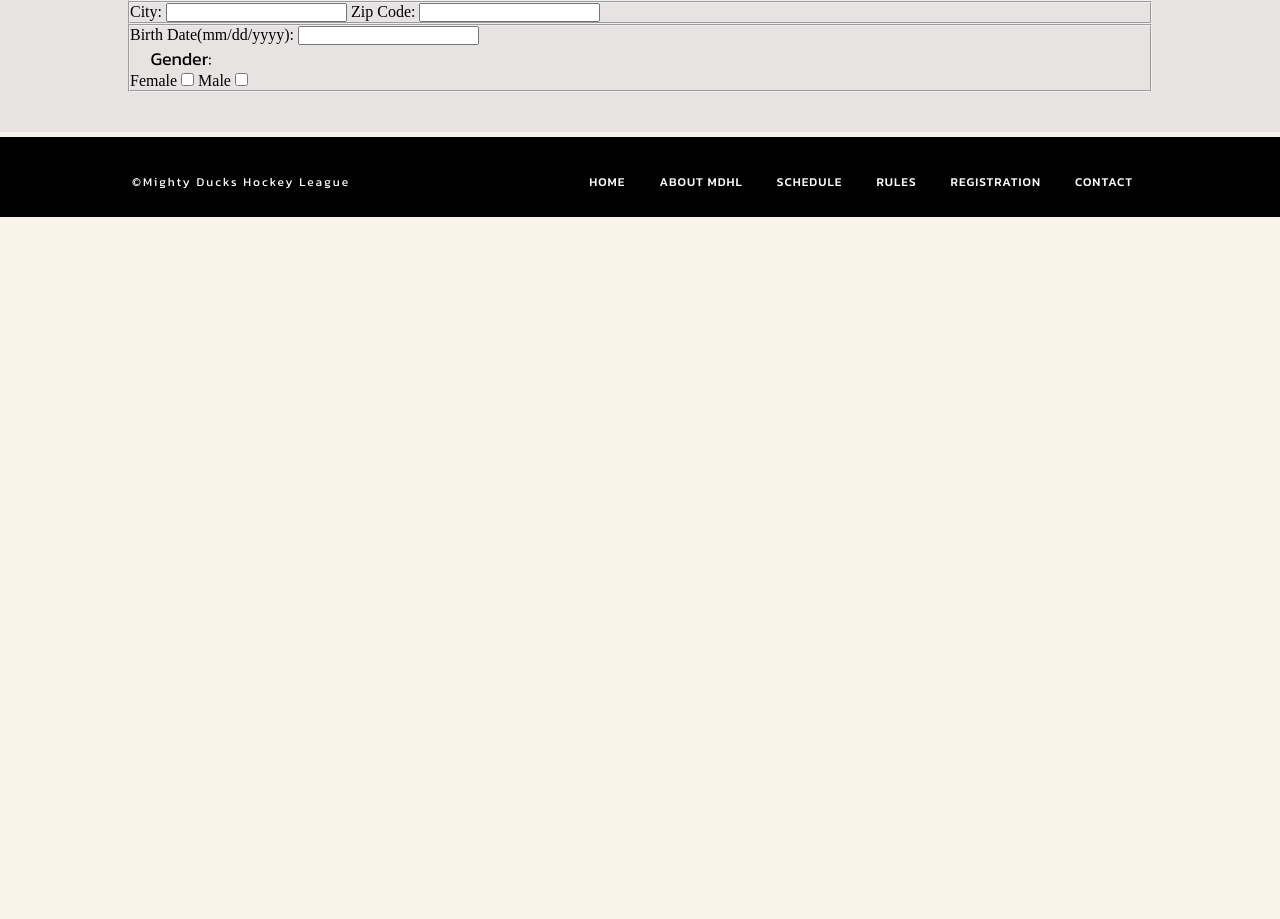
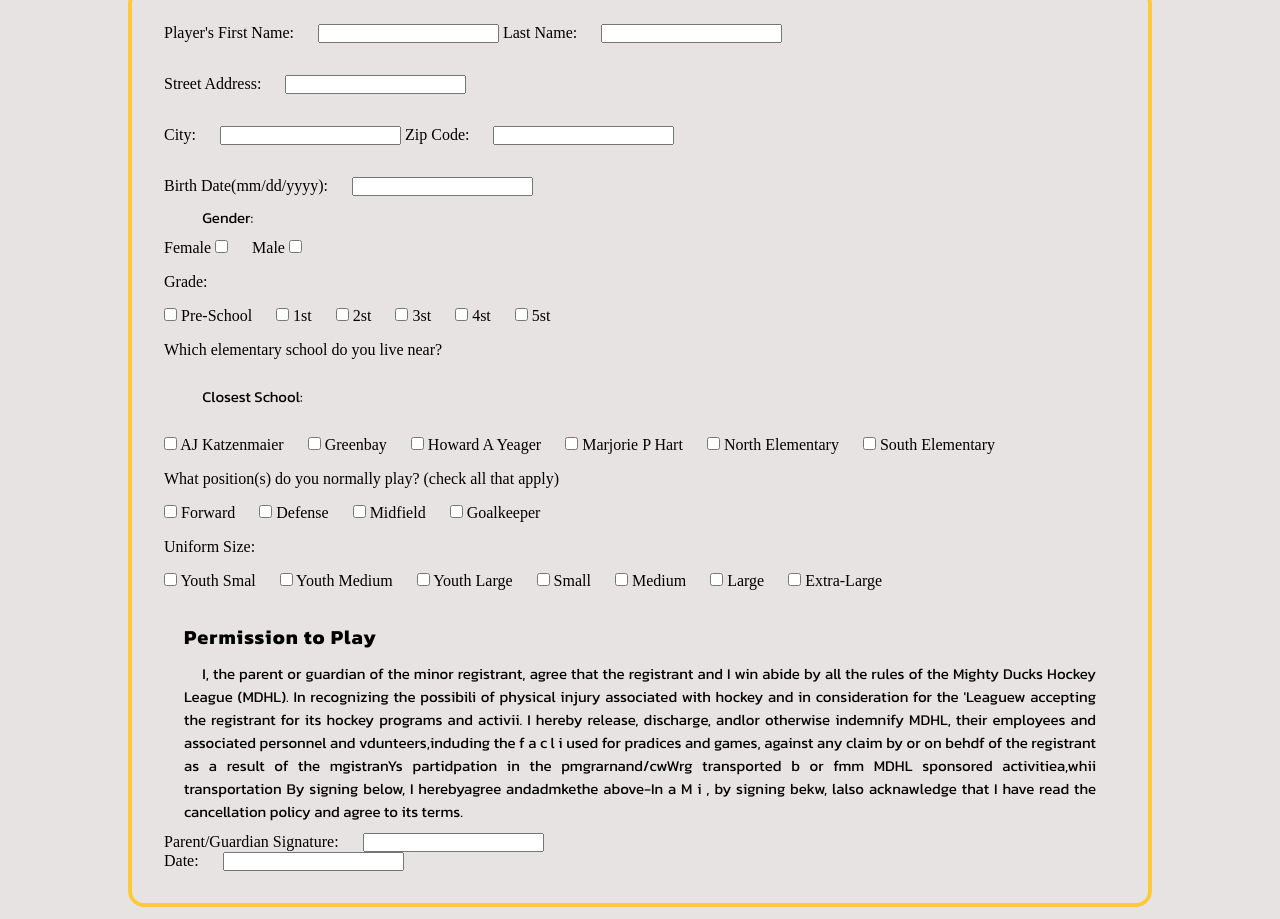
Before and after one commit to ZimCabrera/Task-4, a plain HTML site: page registration.html in a window 1280 px wide. Shown: the part 225-1144 px from the top of the page. Before the commit the page ends 800 px from the top, so only its background shows below. Drawn offline with Linux system fonts and the light colour scheme.

Commit message:
Creando form

```diff
--- a/estilos/style.css
+++ b/estilos/style.css
@@ -169,6 +169,14 @@ h2 {
   font-weight: 500;
 }
 
+.text-registration {
+  color:#2f939a;
+  font-weight: 600;
+  font-size: 25px;
+  text-transform: uppercase;
+  margin-bottom: 30px;
+}
+
 .section-home {
   text-align: left;
   margin:20px 20px 40px 20px;
@@ -195,6 +203,22 @@ h2 {
   margin: 40px auto;
 }
 
+form {
+  border: 4px solid #FFC93C;
+  border-radius: 1rem;
+  padding: 1rem;
+}
+
+fieldset {
+  border: transparent;
+  padding: 1rem;
+}
+
+legend,
+label {
+  margin-right: 20px;
+}
+
 
 h3 {
   font-family:'Kanit', sans-serif;
@@ -212,6 +236,10 @@ h4 {
   letter-spacing: 1px;
   margin-bottom: 10px;
   font-size: 20px;
+}
+
+.title-form {
+  margin: 0px 20px;
 }
 
 p {
@@ -235,6 +263,14 @@ p {
   font-size: 18px;
   font-family: 'Kanit', sans-serif;
   text-align: justify;
+}
+
+.text-form {
+  color:black;
+  font-size: 15px;
+  font-family: 'Kanit', sans-serif;
+  text-align: justify;
+  margin: 10px 20px;
 }
 
 .img-rules {
--- a/registration.html
+++ b/registration.html
@@ -65,15 +65,94 @@
           <label for="">Birth Date(mm/dd/yyyy):</label>
           <input type="" name="" id="">
 
-          <p>Gender:</p>
+          <p class="text-form">Gender:</p>
           <label>
             Female
-            <input type="checkbox" name="" value="female">
+            <input type="checkbox" value="female">
           </label>
           <label>
             Male
-            <input type="checkbox" name="" value="male">
+            <input type="checkbox" value="male">
           </label>
+        </fieldset>
+        <fieldset>
+
+          <legend>Grade:</legend>
+          <input type="checkbox" value="Pre-School">
+          <label>Pre-School</label>
+          <input type="checkbox" value="1st">
+          <label for="">1st</label>
+          <input type="checkbox" value="2st">
+          <label for="">2st</label>
+          <input type="checkbox" value="3st">
+          <label for="">3st</label>
+          <input type="checkbox" value="4st">
+          <label for="">4st</label>
+          <input type="checkbox" value="5st">
+          <label for="">5st</label>
+
+        </fieldset>
+        <fieldset>
+
+          <legend>Which elementary school do you live near?</legend>
+          <p class="text-form">Closest School:</p><br>
+
+          <input type="checkbox" value="AJ Katzenmaier">
+          <label>AJ Katzenmaier</label>
+          <input type="checkbox" value="Greenbay">
+          <label>Greenbay</label>
+          <input type="checkbox" value="Howard A Yeager">
+          <label>Howard A Yeager</label>
+          <input type="checkbox" value="Marjorie P Hart">
+          <label>Marjorie P Hart</label>
+          <input type="checkbox" value="North Elementary">
+          <label>North Elementary</label>
+          <input type="checkbox" value="South Elementary">
+          <label>South Elementary</label><br>
+
+        </fieldset>
+        <fieldset>
+
+          <legend>What position(s) do you normally play? (check all that apply)</legend>
+
+          <input type="checkbox" value="Forward">
+          <label>Forward</label>
+          <input type="checkbox" value="Defense">
+          <label>Defense</label>
+          <input type="checkbox" value="Midfield">
+          <label>Midfield</label>
+          <input type="checkbox" value="Goalkeeper">
+          <label>Goalkeeper</label><br>
+
+        </fieldset>
+        <fieldset>
+
+          <legend>Uniform Size:</legend>
+          <input type="checkbox" value="Youth Smal">
+          <label>Youth Smal</label>
+          <input type="checkbox" value="Youth Medium">
+          <label>Youth Medium</label>
+          <input type="checkbox" value="Youth Large">
+          <label>Youth Large</label>
+          <input type="checkbox" value="Small">
+          <label>Small</label>
+          <input type="checkbox" value="Medium">
+          <label>Medium</label>
+          <input type="checkbox" value="Large">
+          <label>Large</label>
+          <input type="checkbox" value="Extra-Large">
+          <label>Extra-Large</label><br>
+
+        </fieldset>
+        <fieldset>
+          <h4 class="title-form">Permission to Play</h4>
+          <p class="text-form">I, the parent or guardian of the minor registrant, agree that the registrant and I win abide by all the rules of the Mighty Ducks Hockey League (MDHL). In recognizing the possibili of physical injury associated with hockey and in consideration for the 'Leaguew accepting the registrant for its hockey programs and activii. I hereby release, discharge, andlor otherwise indemnify MDHL, their employees and associated personnel and vdunteers,induding the f a c l i used for pradices and games, against any claim by or on behdf of the registrant as a result of the mgistranYs partidpation in the pmgrarnand/cwWrg transported b or fmm MDHL sponsored activitiea,whii transportation By signing below, I herebyagree andadmkethe above-In a M i , by signing bekw, lalso acknawledge that I have read the cancellation policy and agree to its terms.</p>
+
+          <label for="">Parent/Guardian Signature:</label>
+          <input type="" name="" id=""><br>
+
+          <label for="">Date:</label>
+          <input type="" name="" id="">
         </fieldset>
       </form>
     </section>
```
